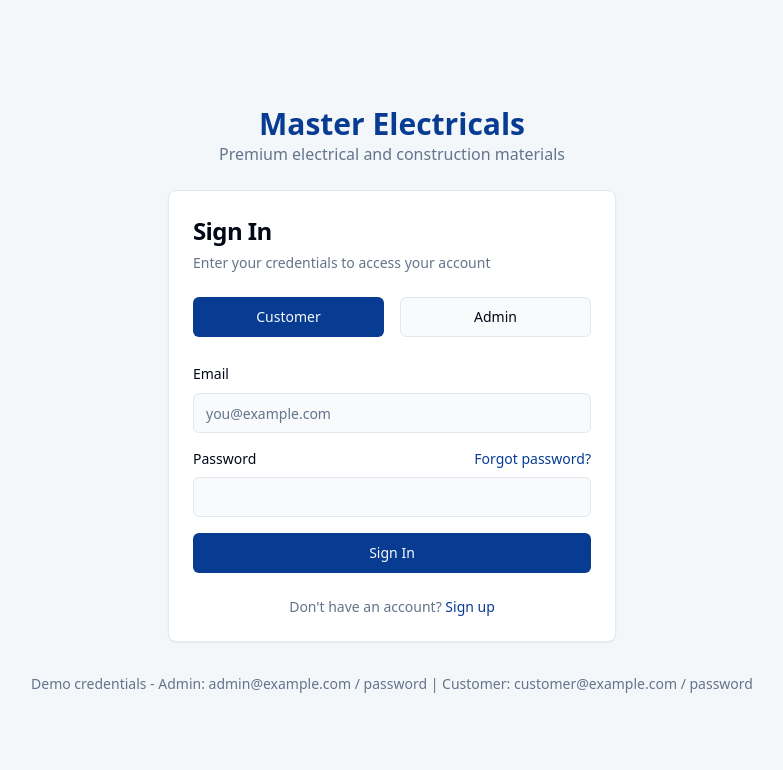
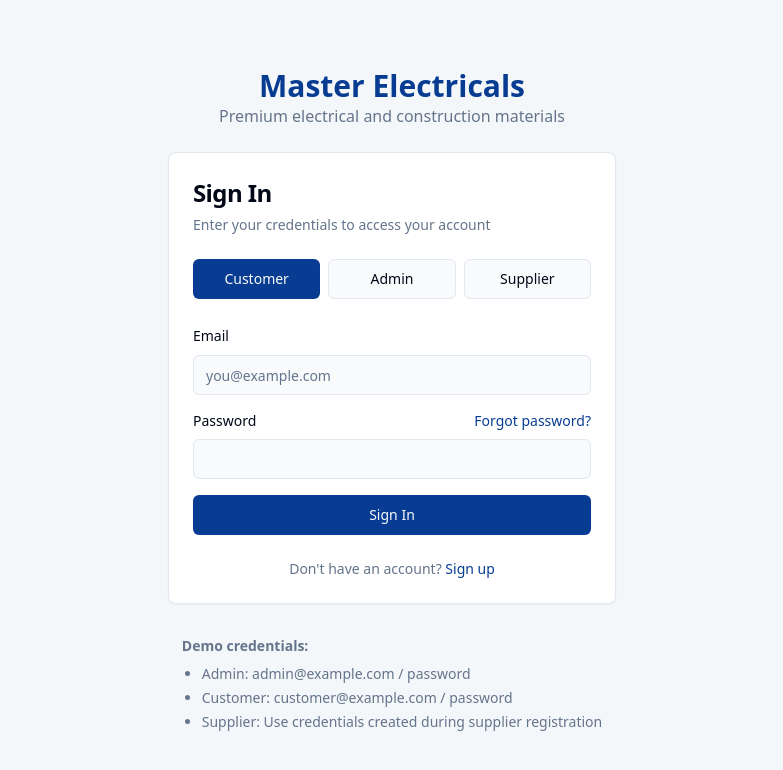
Before and after one commit to cehyash/spark-flow-supply-chain, a React (Vite) app: page /login in a window 1280 px wide. Shown: the top 770 px of the page, without its empty margins (248-1031 px from the left). Built offline with nearby package versions, Linux system fonts and the light colour scheme.

Commit message:
feat: Add supplier login functionality
Adds functionality for supplier login on the login page.

```diff
--- a/src/components/auth/login-form.tsx
+++ b/src/components/auth/login-form.tsx
@@ -1,6 +1,6 @@
 
 import { useState } from "react";
-import { useNavigate } from "react-router-dom";
+import { Link, useNavigate } from "react-router-dom";
 import { Button } from "@/components/ui/button";
 import { Input } from "@/components/ui/input";
 import { Card, CardContent, CardDescription, CardFooter, CardHeader, CardTitle } from "@/components/ui/card";
@@ -43,6 +43,23 @@ export default function LoginForm({ onRoleSelect, defaultRole = "customer" }: Lo
           description: "Welcome back to Master Electricals",
         });
         navigate("/customer/dashboard");
+      } else if (role === "supplier") {
+        // Get suppliers from localStorage
+        const suppliers = JSON.parse(localStorage.getItem("suppliers") || "[]");
+        const supplier = suppliers.find((s: any) => s.email === email);
+
+        if (supplier) {
+          // Save current supplier in localStorage
+          localStorage.setItem("currentSupplier", JSON.stringify(supplier));
+
+          toast({
+            title: "Supplier login successful",
+            description: "Welcome to the supplier portal",
+          });
+          navigate("/supplier/dashboard");
+        } else {
+          throw new Error("Invalid supplier credentials");
+        }
       } else {
         throw new Error("Invalid credentials");
       }
@@ -67,7 +84,7 @@ export default function LoginForm({ onRoleSelect, defaultRole = "customer" }: Lo
       </CardHeader>
       <CardContent>
         <form onSubmit={handleSubmit} className="space-y-4">
-          <div className="grid grid-cols-2 gap-4 mb-6">
+          <div className="grid grid-cols-3 gap-2 mb-6">
             <Button
               type="button"
               variant={role === "customer" ? "default" : "outline"}
@@ -90,6 +107,17 @@ export default function LoginForm({ onRoleSelect, defaultRole = "customer" }: Lo
             >
               Admin
             </Button>
+            <Button
+              type="button"
+              variant={role === "supplier" ? "default" : "outline"}
+              onClick={() => {
+                setRole("supplier");
+                if (onRoleSelect) onRoleSelect("supplier");
+              }}
+              className="w-full"
+            >
+              Supplier
+            </Button>
           </div>
 
           <div className="space-y-2">
@@ -107,9 +135,9 @@ export default function LoginForm({ onRoleSelect, defaultRole = "customer" }: Lo
           <div className="space-y-2">
             <div className="flex items-center justify-between">
               <Label htmlFor="password">Password</Label>
-              <a href="#" className="text-sm text-primary hover:underline">
+              <Link to="/forgot-password" className="text-sm text-primary hover:underline">
                 Forgot password?
-              </a>
+              </Link>
             </div>
             <Input
               id="password"
@@ -125,13 +153,21 @@ export default function LoginForm({ onRoleSelect, defaultRole = "customer" }: Lo
           </Button>
         </form>
       </CardContent>
-      <CardFooter className="flex justify-center">
-        <p className="text-sm text-muted-foreground">
+      <CardFooter className="flex flex-col space-y-2">
+        <p className="text-sm text-muted-foreground w-full text-center">
           Don't have an account?{" "}
-          <a href="/register" className="text-primary hover:underline">
+          <Link to="/register" className="text-primary hover:underline">
             Sign up
-          </a>
+          </Link>
         </p>
+        {role === "supplier" && (
+          <p className="text-sm text-muted-foreground w-full text-center">
+            Supplier?{" "}
+            <Link to="/supplier/register" className="text-primary hover:underline">
+              Register as a supplier
+            </Link>
+          </p>
+        )}
       </CardFooter>
     </Card>
   );
--- a/src/pages/auth/Login.tsx
+++ b/src/pages/auth/Login.tsx
@@ -9,9 +9,16 @@ export default function Login() {
         <p className="text-muted-foreground">Premium electrical and construction materials</p>
       </div>
       <LoginForm />
-      <p className="mt-8 text-sm text-muted-foreground">
-        Demo credentials - Admin: admin@example.com / password | Customer: customer@example.com / password
-      </p>
+      <div className="mt-8 text-sm text-muted-foreground max-w-md">
+        <p className="mb-2">
+          <strong>Demo credentials:</strong>
+        </p>
+        <ul className="list-disc pl-5 space-y-1">
+          <li>Admin: admin@example.com / password</li>
+          <li>Customer: customer@example.com / password</li>
+          <li>Supplier: Use credentials created during supplier registration</li>
+        </ul>
+      </div>
     </div>
   );
 }
```
